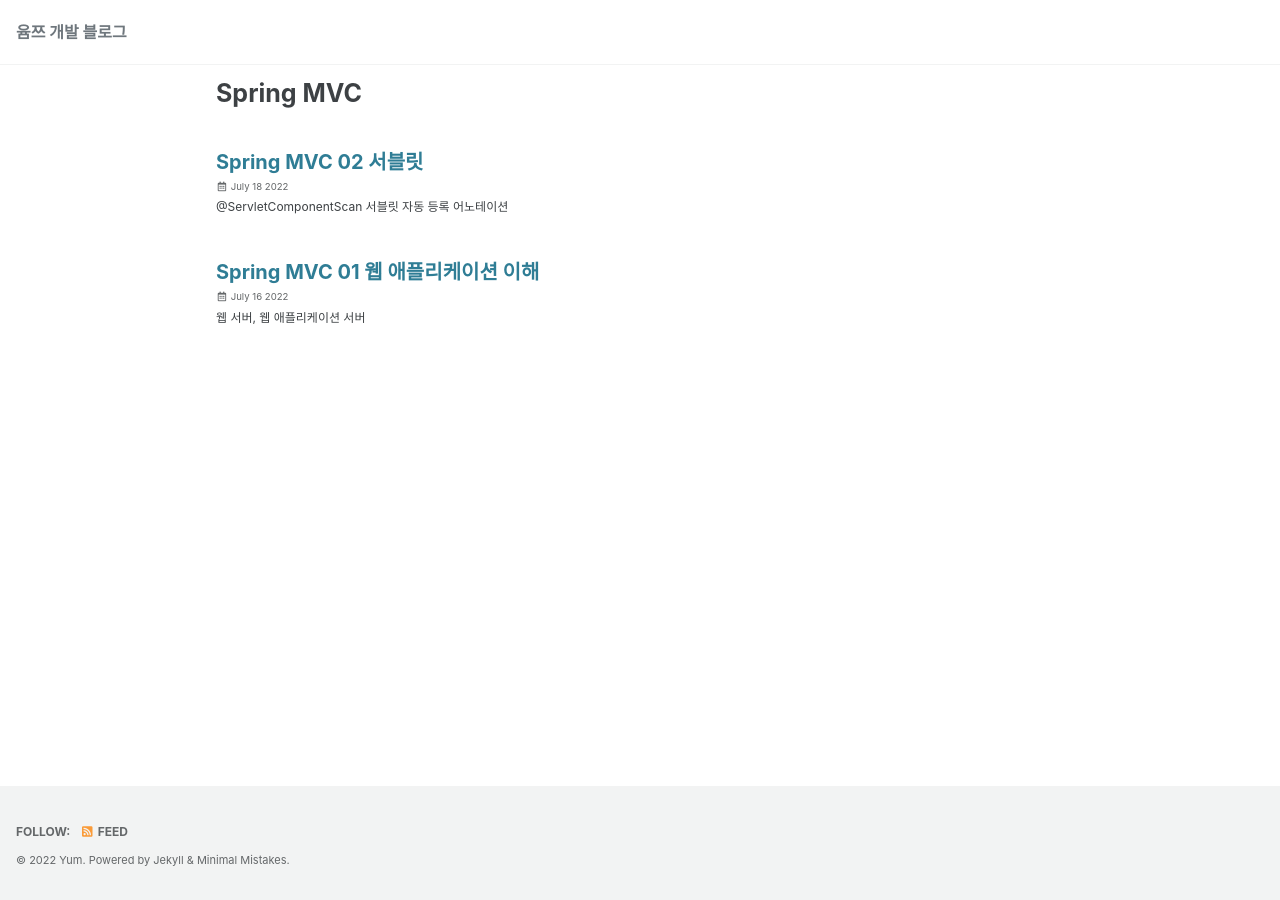
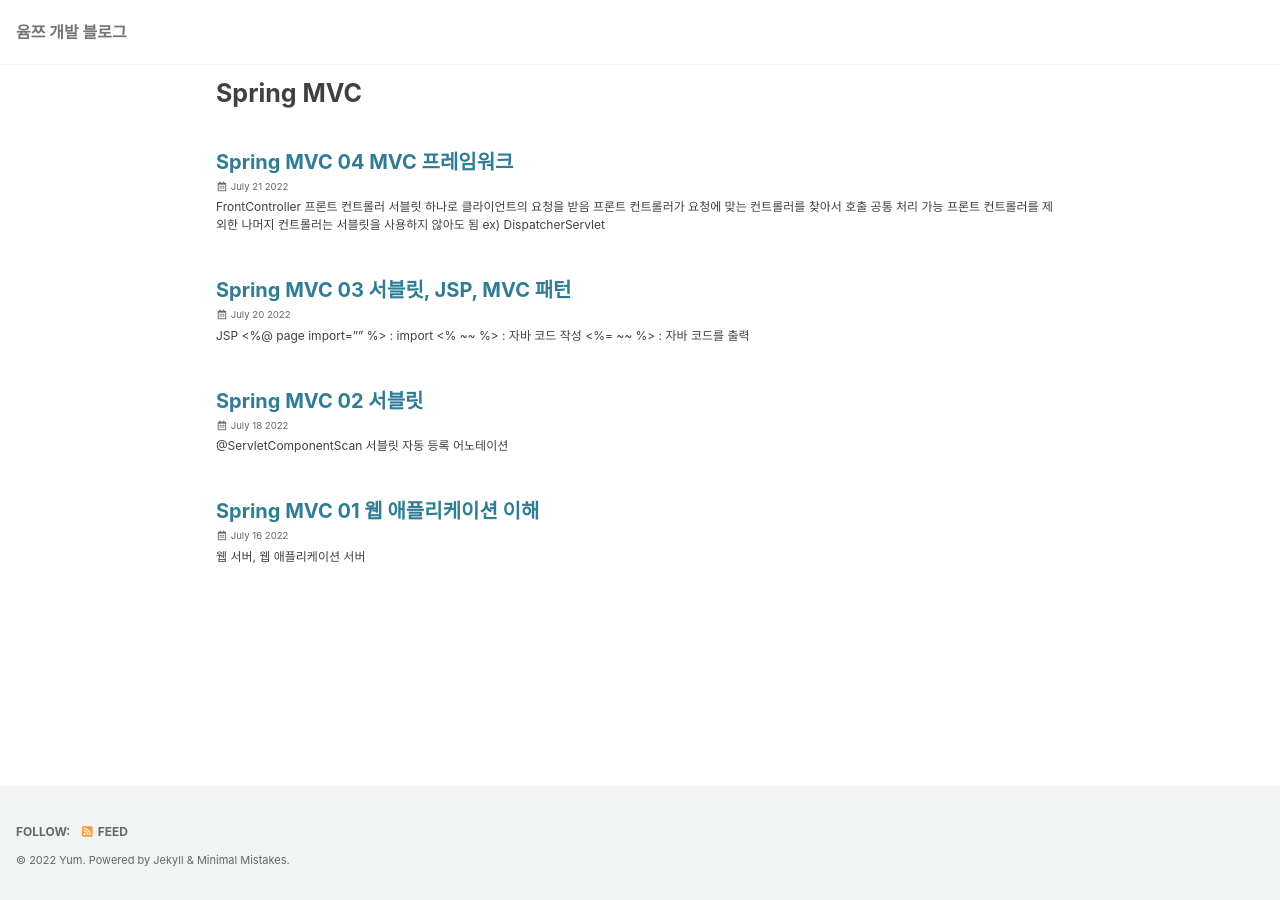
Before and after one commit to gkfgran5037/gkfgran5037.github.io, a Jekyll site: the page built from _pages/category-springMVC.md, in a window 1280 px wide. Built offline with Jekyll 4.4.1, drawn with Linux system fonts in a browser that asks for light colours; cached includes are drawn as plain includes.

````diff
--- /dev/null
+++ b/_posts/spring/2022-07-20-Spring-MVC03.md
@@ -0,0 +1,63 @@
+---
+title:  "Spring MVC 03 서블릿, JSP, MVC 패턴"
+categories:
+  - springMVC
+---
+
+## JSP
+* <%@ page import="" %> : import
+* <% ~~ %> : 자바 코드 작성
+* <%= ~~ %> : 자바 코드를 출력
+
+
+## JSP 라이브러리 추가
+build.gradle에 추가
+```
+implementation 'org.apache.tomcat.embed:tomcat-embed-jasper'
+implementation 'javax.servlet:jstl'
+```
+
+
+
+---
+
+## MVC
+Model View Controller
+하나의 서블릿이나, JSP로 처리하던 것을 컨트롤러와 뷰 영역으로 서로 역할을 나눈 것을 말한다.
+
+* 컨트롤러
+  * HTTP 요청을 받아서 파라미터를 검증하고, 비즈니스 로직을 실행한다.
+  * 뷰에 전달한 결과 데이터를 조회해서 모델에 담는다.
+* 모델
+  * 뷰에 출력할 데이터를 담아둔다.
+  * 뷰가 필요한 데이터를 모두 모델에 담아서 전달해주는 덕분
+* 뷰
+  * 모델에 담겨 있는 데이터를 사용한다.
+
+
+## MVC 컨트롤러의 단점
+* 포워드 중복
+    * View로 이동하는 코드가 항상 중복 호출되어야 한다.
+      메서드로 공통화해도 되지만, 해당 메서드도 항상 직접 호출해야 한다.
+      dispatcher.forward(request, response);
+* ViewPath에 중복
+    * String viewPath = "/WEB-INF/views/new-form.jsp";
+* 사용하지 않는 코드
+* 공통 처리가 어렵다.
+
+
+
+---
+
+## RequestDispatcher
+* forward
+  * 다른 서블릿이나 JSP로 이동할 수 있는 기능이다.
+  * 서버 내부에서 다시 호출이 발생한다.
+* redirect
+  * 실제 클라이언트(웹 브라우저)에 응답이 나갔다가, 클라이언트가 redirect 경로로 다시
+요청한다
+```
+String viewPath = "/WEB-INF/views/new-form.jsp";
+RequestDispatcher dispatcher = request.getRequestDispatcher(viewPath);
+dispatcher.forward(request, response);
+```
--- /dev/null
+++ b/_posts/spring/2022-07-21-Spring-MVC04.md
@@ -0,0 +1,34 @@
+---
+title:  "Spring MVC 04 MVC 프레임워크"
+categories:
+  - springMVC
+---
+
+### FrontController
+* 프론트 컨트롤러 서블릿 하나로 클라이언트의 요청을 받음
+* 프론트 컨트롤러가 요청에 맞는 컨트롤러를 찾아서 호출
+* 공통 처리 가능
+* 프론트 컨트롤러를 제외한 나머지 컨트롤러는 서블릿을 사용하지 않아도 됨
+* ex) DispatcherServlet
+
+![mvc1](https://user-images.githubusercontent.com/42172353/180197273-a200c2b2-bd5d-461a-8c08-e60debd1eae8.PNG)
+
+
+
+
+
+
+### Adapter Pattern
+프론트 컨트롤러가 다양한 방식의 컨트롤러를 처리
+* 핸들러 어댑터
+  * 중간 어댑터 역할
+  * 다양한 종류의 컨트롤러를 호출
+  * 어댑터를 추가해서 프레임워크를 유연하고 확장성 있게 설계
+* 핸들러
+  * 컨트롤러 보다 더 넓은 범위인 핸들러
+  * 컨트롤러의 개념 뿐만 아니라 어떠한 것이든 해당하는 종류의 어댑터만 있으면 다 처리 가능
+* 모델
+  * 서블릿 종속성 제거
+  * 뷰 이름 중복 제거
+
+![mvc5](https://user-images.githubusercontent.com/42172353/180195709-18c6be4a-6ca7-4866-8b7f-948e144652b5.PNG)
````
Also changed, not shown: _posts/2022-07-18-eclipse-단축키.md (added, +5 -0 lines), _posts/2022-07-20-Spring-Annotation.md (added, +58 -0 lines), _posts/java/collections/2022-08-15-Java-Queue.md (added, +25 -0 lines), _posts/java/collections/2022-08-15-Java-Stack.md (added, +22 -0 lines), _posts/java/tree/2022-08-06-Java-Tree.md (+8 -8 lines), _posts/2022-07-19-error.md (added).
